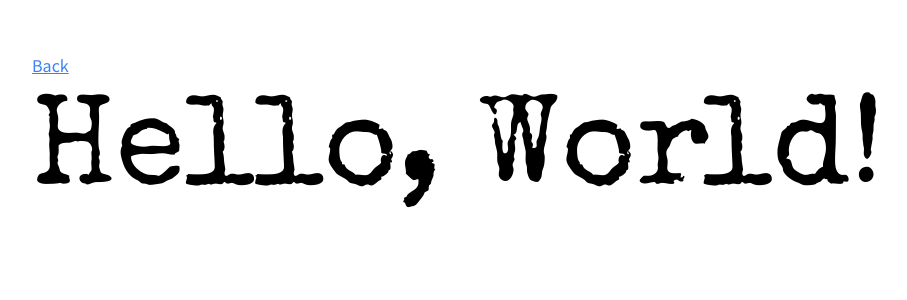
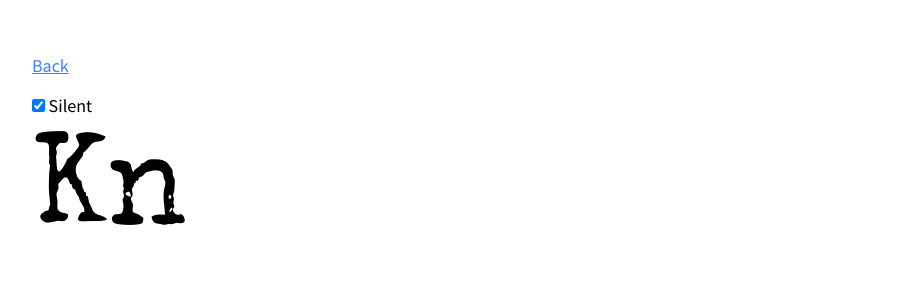
Before and after one commit to lesleh/lesleh-playground, a Next.js app: page /playgrounds/typewriter in a window 1280 px wide. Both pictures are taken after a click on the button "Show Text". Shown: the top 300 px of the page, without its empty margins (8-915 px from the left). Built offline with nearby package versions, Linux system fonts and the light colour scheme; a web font is replaced by a local one.

Commit message:
Update typewriter with multiple texts

```diff
--- a/app/playgrounds/typewriter/components/TypewriterEffect/TypewriterEffect.tsx
+++ b/app/playgrounds/typewriter/components/TypewriterEffect/TypewriterEffect.tsx
@@ -4,35 +4,76 @@ import typewriterKeySound from "../../assets/typewriter-key2.mp3";
 import { Blink } from "../Blink";
 import { TypewriterEffectProps } from "./types";
 
+function delay(ms: number, signal?: AbortSignal) {
+  return new Promise((resolve) => {
+    const timeout = setTimeout(resolve, ms);
+    signal?.addEventListener("abort", () => {
+      clearTimeout(timeout);
+      resolve(null);
+    });
+  });
+}
+
+function useTypedText(texts: string[], silent = false) {
+  const [typedText, setTypedText] = useState("");
+  useEffect(() => {
+    let controller = new AbortController();
+    async function write(text: string) {
+      for (let i = 0; i < text.length; i++) {
+        if (controller.signal.aborted) {
+          return;
+        }
+        setTypedText(text.substring(0, i + 1));
+        if (!silent) {
+          const audio = new Audio(typewriterKeySound);
+          audio.play();
+        }
+        await delay(100, controller.signal);
+      }
+    }
+
+    async function erase(text: string) {
+      for (let i = text.length; i >= 0; i--) {
+        if (controller.signal.aborted) {
+          return;
+        }
+        setTypedText(text.substring(0, i));
+        await delay(75, controller.signal);
+      }
+    }
+    async function work() {
+      for (const text of texts) {
+        await write(text);
+        await delay(1000);
+        await erase(text);
+      }
+    }
+
+    work();
+    return () => {
+      controller.abort();
+    };
+  }, [texts]);
+  return typedText;
+}
+
 export function TypewriterEffect({
-  text,
+  texts,
+  silent = false,
   className,
 }: TypewriterEffectProps): JSX.Element {
   const [textToShow, setTextToShow] = useState("");
 
-  const preloadedSound = new Audio(typewriterKeySound);
-  preloadedSound.load();
+  if (!silent) {
+    const preloadedSound = new Audio(typewriterKeySound);
+    preloadedSound.load();
+  }
 
-  useEffect(() => {
-    let i = 0;
-    let timeout: NodeJS.Timeout;
-    const callback = () => {
-      if (i > text.length) {
-        clearTimeout(timeout);
-        return;
-      }
-      setTextToShow(text.slice(0, i));
-      ++i;
-      new Audio(typewriterKeySound).play();
-      timeout = setTimeout(callback, 80);
-    };
-    callback();
-    return () => clearTimeout(timeout);
-  }, [text]);
+  const typedText = useTypedText(texts, silent);
 
   return (
     <div className={clsx("font-special-elite", className)}>
-      {textToShow}
+      {typedText}
       <Blink>|</Blink>
     </div>
   );
--- a/app/playgrounds/typewriter/components/TypewriterEffect/types.ts
+++ b/app/playgrounds/typewriter/components/TypewriterEffect/types.ts
@@ -1,4 +1,5 @@
 export interface TypewriterEffectProps {
-  text: string;
+  texts: string[];
   className?: string;
+  silent?: boolean;
 }
--- a/app/playgrounds/typewriter/page.tsx
+++ b/app/playgrounds/typewriter/page.tsx
@@ -7,13 +7,34 @@ import { TypewriterEffect } from "./components/TypewriterEffect";
 
 export default function Typewriter() {
   const [showText, setShowText] = useState(false);
+  const [silent, setSilent] = useState(true);
   return (
     <div className="p-10">
       <Paragraph>
         <Link href="/">Back</Link>
       </Paragraph>
+      <Paragraph>
+        <label>
+          <input
+            type="checkbox"
+            checked={silent}
+            onChange={() => setSilent((prevSilent) => !prevSilent)}
+          />{" "}
+          Silent
+        </label>
+      </Paragraph>
       {showText ? (
-        <TypewriterEffect className="text-9xl" text="Hello, World!" />
+        <TypewriterEffect
+          className="text-9xl"
+          texts={[
+            "Knock Knock",
+            "Who's there?",
+            "Tank",
+            "Tank who?",
+            "You're welcome",
+          ]}
+          silent={silent}
+        />
       ) : (
         <button
           className="font-special-elite border-solid border-red-700 border-2 px-3 py-2"
```
